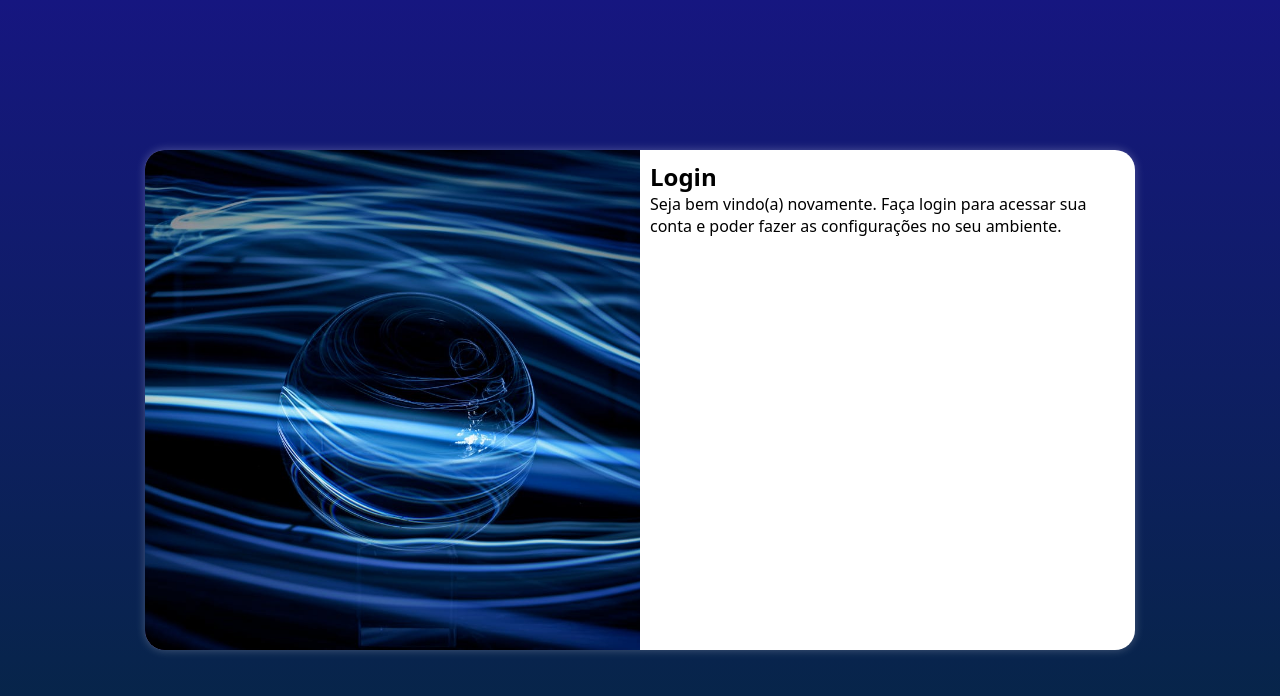
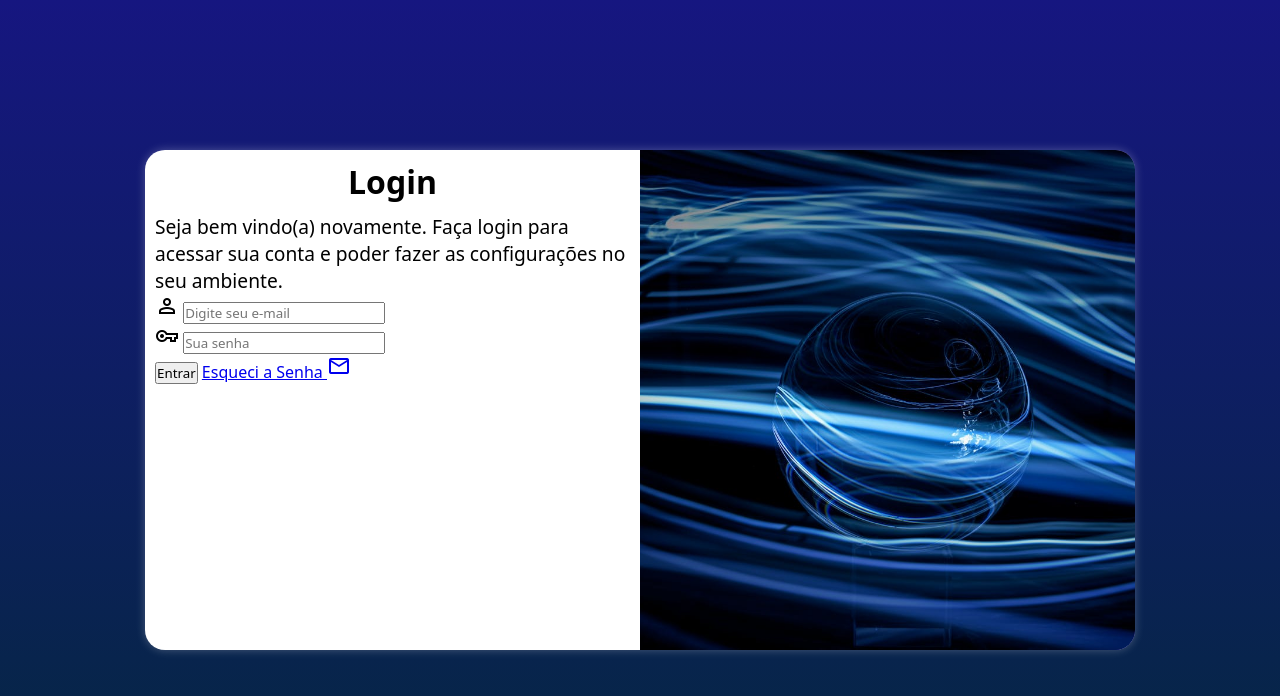
Before and after one commit to dlsampaio-dev/projeto-login, a plain HTML site: page index.html in a window 1280 px wide. Drawn offline with nearby package versions, Linux system fonts and the light colour scheme.

Commit message:
Adicionei o formulário

```diff
--- a/estilos/media-query.css
+++ b/estilos/media-query.css
@@ -33,14 +33,21 @@
     }
 
     section#login > div#imagem {
-        float: left;
+        float: right;
         width: 50%;
         height: 100%;
     }
 
     section#login > div#formulario {
-        float: right;
+        float: left;
         width: 50%;
     }
 
+    div#formulario > h1 {
+        font-size: 2em;
+    }
+
+    div#formulario > p {
+        font-size: 1.2em;
+    }
 }
--- a/estilos/style.css
+++ b/estilos/style.css
@@ -53,3 +53,12 @@ section#login > div#formulario {
     display: block;
     padding: 10px;
 }
+
+div#formulario > h1 {
+    text-align: center;
+    margin-bottom: 10px;
+}
+
+div#formulário > p {
+    font-size: 0.8em;
+}
--- a/index.html
+++ b/index.html
@@ -3,6 +3,7 @@
 <head>
     <meta charset="UTF-8">
     <meta name="viewport" content="width=device-width, initial-scale=1.0">
+    <link href="https://fonts.googleapis.com/css2?family=Material+Symbols+Outlined" rel="stylesheet" />
     <link rel="stylesheet" href="estilos/style.css">
     <link rel="stylesheet" href="estilos/media-query.css">
     <title>Login</title>
@@ -17,7 +18,21 @@
             <div id="formulario">
                 <h1>Login</h1>
                 <p>Seja bem vindo(a) novamente. Faça login para acessar sua conta e poder fazer as configurações no seu ambiente.</p>
-                <form action="login.php" method="post">
+                <form action="login.php" method="post" autocomplete="on">
+                    <div class="campo">
+                        <i class="material-symbols-outlined">person</i>
+                        <input type="email" name="login" id="ilogin" placeholder="Digite seu e-mail" autocomplete="email" required maxlength="40">
+                        <label for="ilogin"></label>
+                    </div>
+                    <div class="campo">
+                        <i class="material-symbols-outlined">vpn_key</i>
+                        <input type="password" name="senha" id="isenha" placeholder="Sua senha" autocomplete="current-password" required minlength="8" max="12">
+                        <label for="isenha"></label>
+                    </div>
+                    <input type="submit" value="Entrar">
+                    <a href="esqueci.html">Esqueci a Senha
+                        <i class="material-symbols-outlined">mail</i>
+                    </a>
 
                 </form>
             </div>
```
